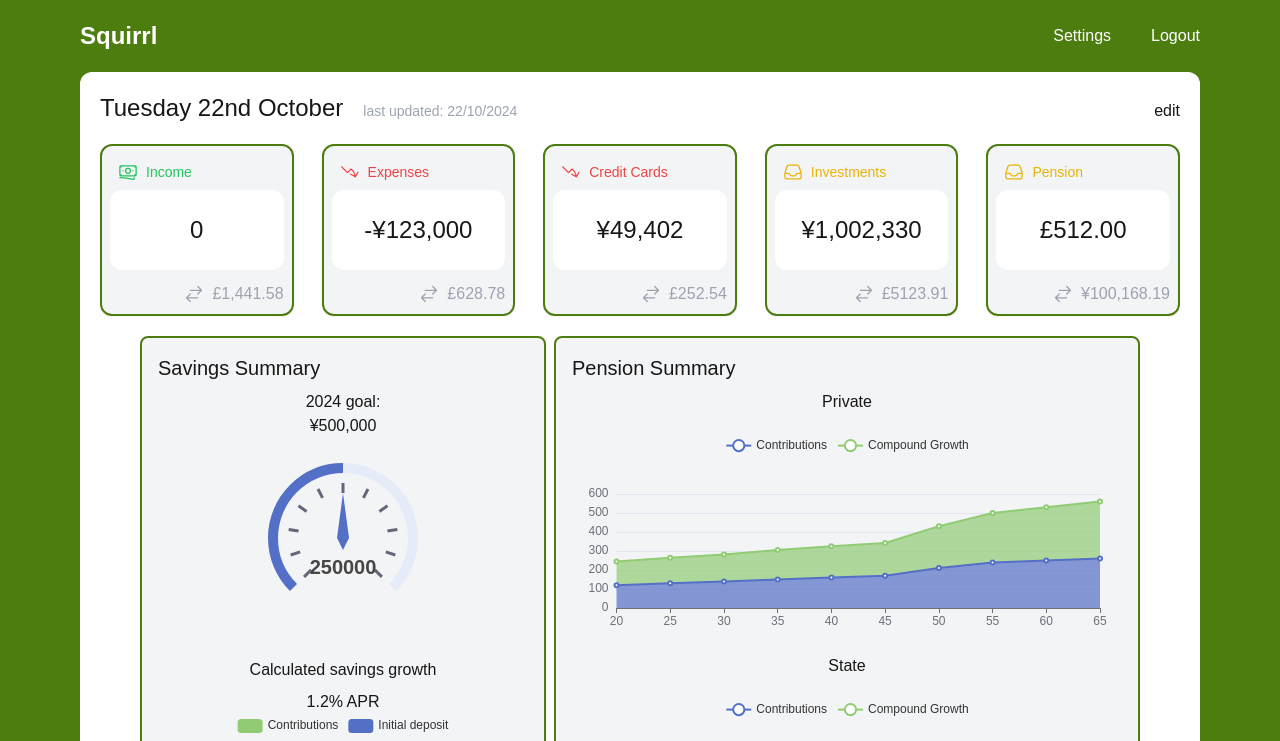
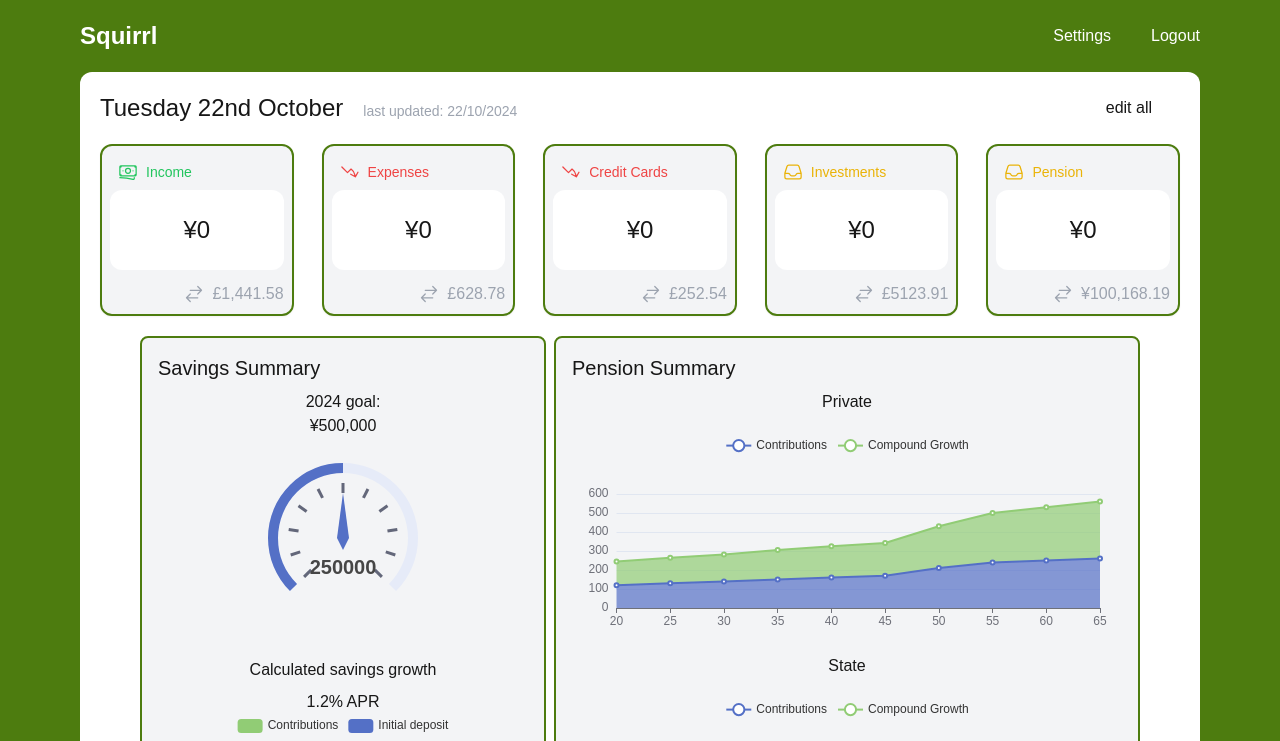
Before and after one commit to lampenny/squirrl, a Next.js app: page /dashboard in a window 1280 px wide. Shown: the top 741 px of the page. Built offline with nearby package versions, Linux system fonts and the light colour scheme; a web font is replaced by a local one.

Commit message:
Fix edit for dashboard

```diff
--- a/src/app/ui/dashboard/card-wrapper.tsx
+++ b/src/app/ui/dashboard/card-wrapper.tsx
@@ -1,3 +1,5 @@
+import { useState } from 'react'
+import axios from 'axios'
 import { Card } from './card'
 
 export interface FinancialData {
@@ -8,45 +10,97 @@ export interface FinancialData {
   investments: string
   pension: string
 }
-export default function CardWrapper({
-  finances,
-  onEdit,
-}: {
-  finances: any
-  onEdit: boolean
-}) {
+
+export default function CardWrapper({ finances }: { finances: any }) {
+  const [edit, setEdit] = useState(false)
+  const [income, setIncome] = useState(finances?.income ?? 0)
+  const [expenses, setExpenses] = useState(finances?.expenses ?? 0)
+  const [credit, setCredit] = useState(finances?.credit ?? 0)
+  const [investments, setInvestments] = useState(finances?.investments ?? 0)
+  const [pension, setPension] = useState(finances?.pension ?? 0)
+
+  const updateFinances = () => {
+    axios
+      .post(`http://localhost:4000/finances/edit`, {
+        income: 500000,
+        expenses: 10,
+        investments: 20,
+        credit_card_balance: 10,
+        pension: 100,
+        id: 1,
+      })
+      .then((response) => {
+        console.log('response', response)
+      })
+      .catch((error) => console.log('error', error))
+  }
+
   return (
+    <div>
+      <div className="absolute right-32 top-24 justify-end">
+        {!edit && (
+          <button
+            onClick={() => {
+              setEdit(true)
+            }}
+          >
+            edit all
+          </button>
+        )}
+
+        {edit && (
+          <button
+            onClick={() => {
+              setEdit(false)
+            }}
+          >
+            save
+          </button>
+        )}
+      </div>
+
       <div className="w-full flex flex-col lg:flex-row gap-7 h-fit">
         <Card
           title="Income"
-        value={finances?.income || 0}
+          value={income}
           convertedValue="£1,441.58"
           type="income"
+          onEdit={edit}
+          onChange={(e) => setIncome(e.target.value || 0)}
         />
         <Card
           title="Expenses"
-        value="-¥123,000"
+          value={expenses}
           convertedValue="£628.78"
           type="expenses"
+          onEdit={edit}
+          onChange={(e) => setExpenses(e.target.value || 0)}
         />
         <Card
           title="Credit Cards"
-        value="¥49,402"
+          value={credit}
           convertedValue="£252.54"
           type="expenses"
+          onEdit={edit}
+          onChange={(e) => setCredit(e.target.value || 0)}
         />
         <Card
           title="Investments"
-        value="¥1,002,330"
+          value={investments}
           convertedValue="£5123.91"
           type="investments"
+          onEdit={edit}
+          onChange={(e) => setInvestments(e.target.value || 0)}
         />
         <Card
           title="Pension"
-        value="£512.00"
+          value={pension}
           convertedValue="¥100,168.19"
           type="investments"
+          onEdit={edit}
+          onChange={(e) => setPension(e.target.value || 0)}
         />
+      </div>
     </div>
   )
 }
--- a/src/app/ui/dashboard/card.tsx
+++ b/src/app/ui/dashboard/card.tsx
@@ -1,3 +1,4 @@
+import { ChangeEvent } from 'react'
 import {
   BanknotesIcon,
   WalletIcon,
@@ -30,11 +31,15 @@ export function Card({
   value,
   convertedValue,
   type,
+  onEdit,
+  onChange,
 }: {
   title: string
   value: number | string
   convertedValue: number | string
   type: 'income' | 'expenses' | 'credit' | 'investments'
+  onEdit: boolean
+  onChange: (e: ChangeEvent<HTMLInputElement>) => void
 }) {
   const { icon: Icon, color: Color } = typeMap[type]
 
@@ -48,12 +53,25 @@ export function Card({
           {title}
         </p>
       </div>
-      <p
-        className={`
+      {onEdit ? (
+        <div
+          className="
+         sm:truncate rounded-xl bg-white sm:px-4 sm:py-6 sm:text-center text-xs lg:text-2xl"
+        >
+          <input
+            className="max-w-36 outline-none"
+            value={value}
+            onChange={onChange}
+          />
+        </div>
+      ) : (
+        <p
+          className={`
          sm:truncate rounded-xl bg-white sm:px-4 sm:py-6 sm:text-center text-xs lg:text-2xl`}
-      >
-        {value}
-      </p>
+        >
+          ¥{value}
+        </p>
+      )}
       <div className="hidden sm:flex flex-row gap-2 text-xs lg:text-base text-gray-400 items-center place-content-end pt-3">
         <ArrowsRightLeftIcon className="h-0 w-0 sm:h-5 sm:w-5 text-gray-400" />
         {convertedValue}
--- a/src/app/ui/dashboard/overview.tsx
+++ b/src/app/ui/dashboard/overview.tsx
@@ -1,8 +1,8 @@
 'use client'
 
-import { format } from 'date-fns'
 import { Suspense, useState, useEffect, useContext } from 'react'
 import axios from 'axios'
+import { format } from 'date-fns'
 import { CardSkeleton, ChartSkeleton } from '../skeletons'
 import CardWrapper, { FinancialData } from './card-wrapper'
 import SavingsCharts from './savings-charts'
@@ -12,7 +12,7 @@ import { CurrentUserContext } from '@/app/providers'
 export default function Overview() {
   const { currentUser } = useContext(CurrentUserContext)
   const [finances, setFinances] = useState<FinancialData>()
-  const [edit, setEdit] = useState(false)
+
   const now = new Date()
   const date = format(now, 'EEEE do MMMM')
   const shortDate = format(now, 'dd/MM/yyyy')
@@ -41,19 +41,10 @@ export default function Overview() {
           <h1 className="text-2xl">{date}</h1>
           <p className="text-sm text-gray-400">last updated: {shortDate}</p>
         </div>
-        <div>
-          <button
-            onClick={() => {
-              setEdit(true)
-            }}
-          >
-            edit
-          </button>
-        </div>
       </div>
       <div className="mb-5">
         <Suspense fallback={<CardSkeleton />}>
-          <CardWrapper finances={finances} onEdit={edit} />
+          <CardWrapper finances={finances} />
         </Suspense>
       </div>
       <div className="flex flex-row items-center justify-center">
--- a/src/app/ui/register/registerform.tsx
+++ b/src/app/ui/register/registerform.tsx
@@ -5,7 +5,6 @@ import axios from 'axios'
 import { useRouter } from 'next/navigation'
 import { AtSymbolIcon, KeyIcon, PencilIcon } from '@heroicons/react/24/outline'
 import { ArrowRightIcon } from '@heroicons/react/20/solid'
-
 import { Button } from '../button'
 
 export default function RegisterForm() {
```
Lines whose indentation alone changed are shown as unchanged.
